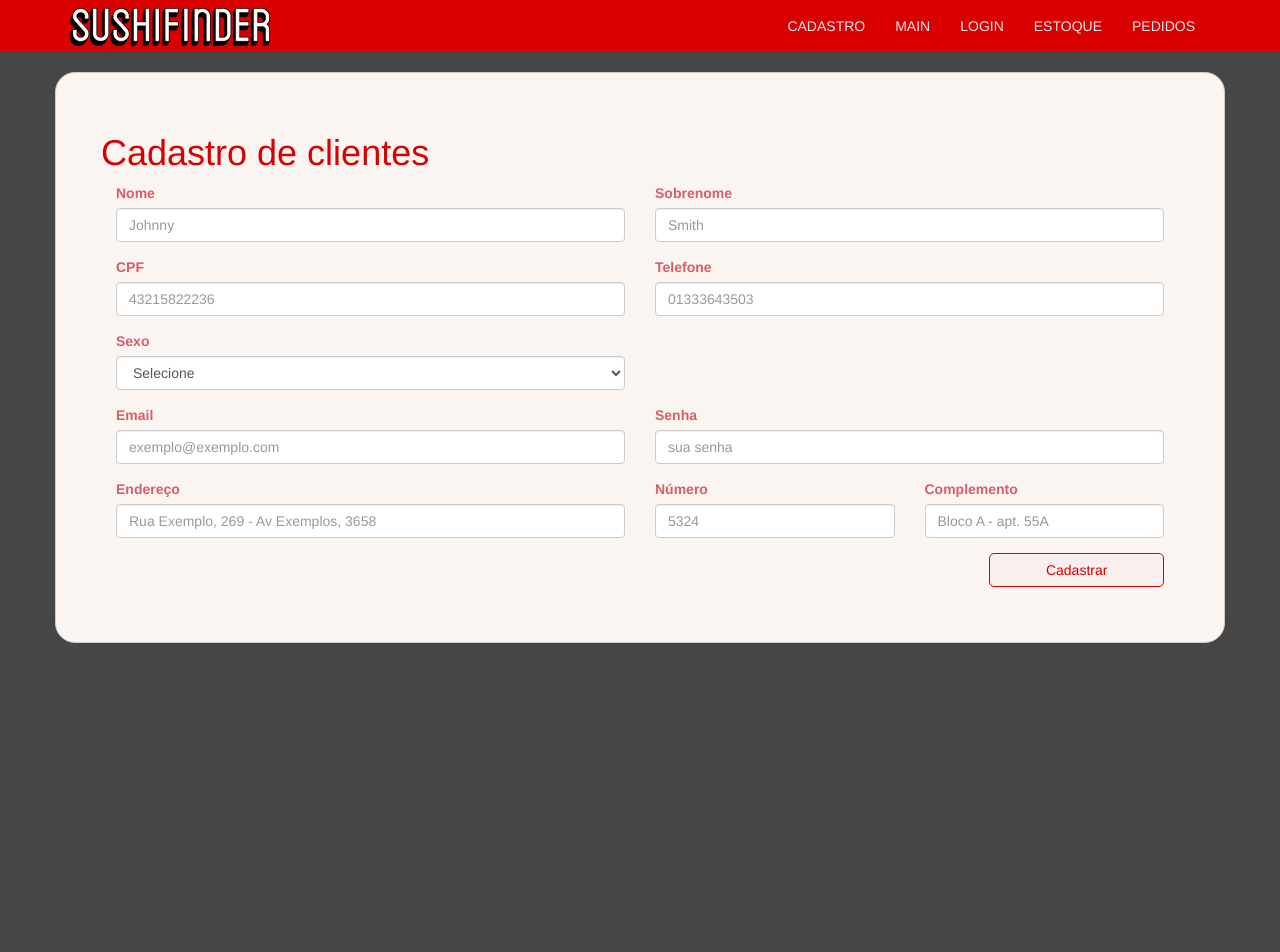
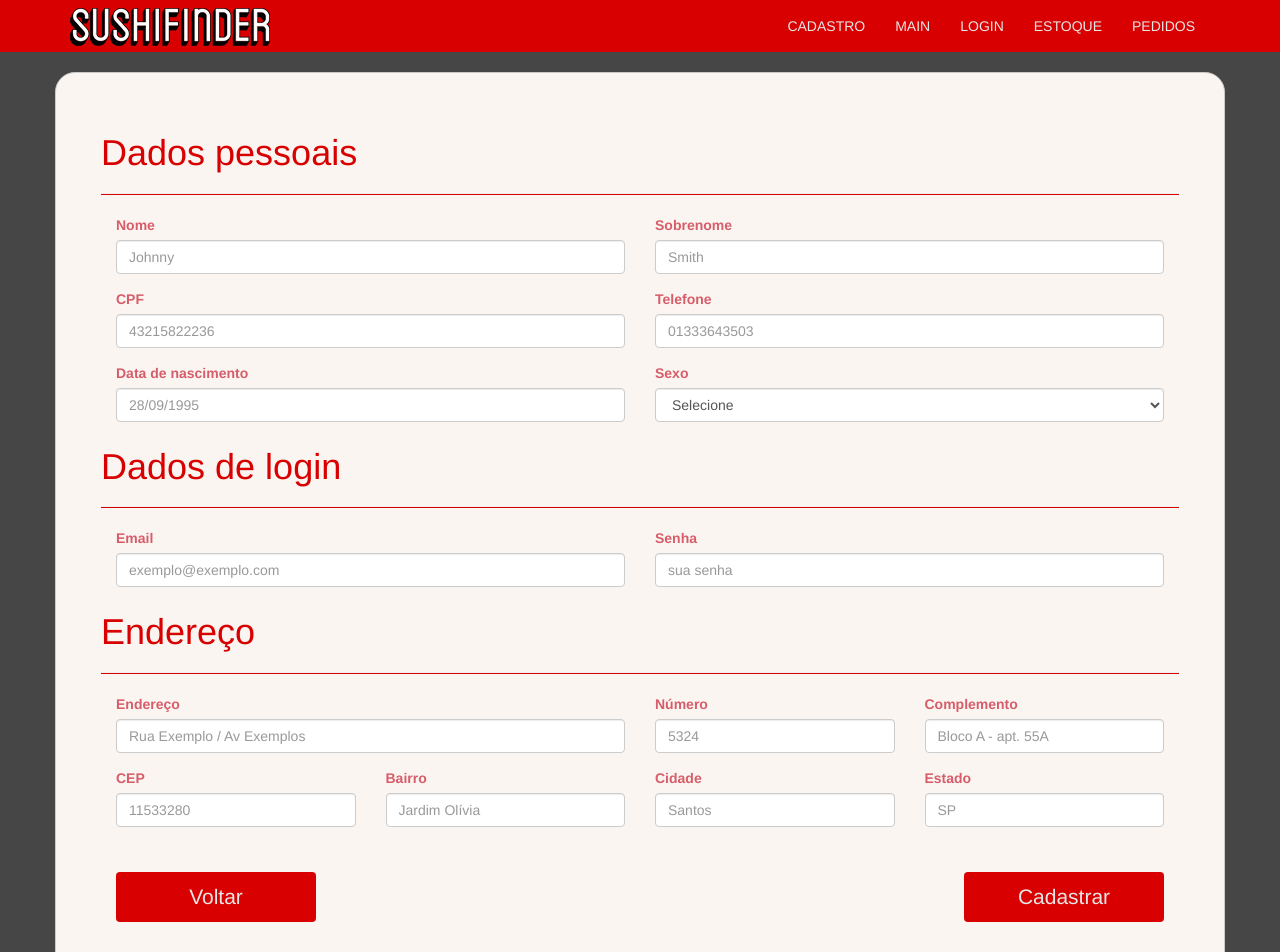
Before and after one commit to andrelr95/sushifinder-ui, an Angular app: page /cadastro in a window 1280 px wide. Shown: the top 952 px of the page. Before the commit the page ends 800 px from the top, so only its background shows below. Built offline with nearby package versions, Linux system fonts and the light colour scheme.

Commit message:
Cadastro #1 template

```diff
--- a/src/app/sushi-cadastro/sushi-cadastro.component.html
+++ b/src/app/sushi-cadastro/sushi-cadastro.component.html
@@ -1,7 +1,8 @@
 <form>
   <div class="container form-box">
     <div class="row">
-      <h1>Cadastro de clientes</h1>
+      <h1>Dados pessoais</h1>
+      <hr>
       <div class="form-group col-md-6 col-xs-12 col-sm-12">
         <label for="inputEmail">Nome</label>
         <input type="email" class="form-control input-custom" id="inputName" placeholder="Johnny">
@@ -19,15 +20,21 @@
         <input type="text" class="form-control input-custom" id="inputTel" placeholder="01333643503">
       </div>
       <div class="form-group col-md-6 col-xs-12 col-sm-12">
+        <label for="inputBirthDate">Data de nascimento</label>
+        <input type="text" class="form-control input-custom" id="inputBirthDate" placeholder="28/09/1995">
+      </div>
+      <div class="form-group col-md-6 col-xs-12 col-sm-12">
         <label for="inputSexo">Sexo</label>
         <select class="form-control">
           <option value="" selected disabled hidden>Selecione</option>
           <option value="M">Masculino</option>
-          <option value="F"> Feminino</option>
+          <option value="F">Feminino</option>
         </select>
       </div>
       </div>
       <div class="row">
+        <h1>Dados de login</h1>
+        <hr>
         <div class="form-group col-md-6 col-xs-12 col-sm-12">
           <label for="inputEmail">Email</label>
           <input type="email" class="form-control input-custom" id="inputEmail" placeholder="exemplo@exemplo.com">
@@ -37,20 +44,42 @@
           <input type="password" class="form-control input-custom" id="inputPassword" placeholder="sua senha">
         </div>
       </div>
+
     <div class="row">
+      <h1>Endereço</h1>
+      <hr>
       <div class="form-group col-md-6 col-xs-12 col-sm-12">
-        <label for="inputEmail">Endereço</label>
-        <input type="email" class="form-control input-custom" id="inputAddress" placeholder="Rua Exemplo, 269 - Av Exemplos, 3658">
+        <label for="inputAddress">Endereço</label>
+        <input type="text" class="form-control input-custom" id="inputAddress" placeholder="Rua Exemplo / Av Exemplos">
       </div>
       <div class="form-group col-md-3 col-xs-12 col-sm-12">
-        <label for="inputEmail">Número</label>
-        <input type="email" class="form-control input-custom" id="inputAddressNumber" placeholder="5324">
+        <label for="inputAddressNumber">Número</label>
+        <input type="text" class="form-control input-custom" id="inputAddressNumber" placeholder="5324">
       </div>
       <div class="form-group col-md-3 col-xs-12 col-sm-12">
-        <label for="inputEmail">Complemento</label>
-        <input type="email" class="form-control input-custom" id="inputAddressNumberComplement" placeholder="Bloco A - apt. 55A">
+        <label for="inputAddressNumberComplement">Complemento</label>
+        <input type="text" class="form-control input-custom" id="inputAddressNumberComplement" placeholder="Bloco A - apt. 55A">
+      </div>
+      <div class="form-group col-md-3 col-xs-12 col-sm-12">
+        <label for="inputAddressZipCode">CEP</label>
+        <input type="text" class="form-control input-custom" id="inputAddressZipCode" placeholder="11533280">
+      </div>
+      <div class="form-group col-md-3 col-xs-12 col-sm-12">
+        <label for="inputBairro">Bairro</label>
+        <input type="text" class="form-control input-custom" id="inputBairro" placeholder="Jardim Olívia">
+      </div>
+      <div class="form-group col-md-3 col-xs-12 col-sm-12">
+        <label for="inputCity">Cidade</label>
+        <input type="text" class="form-control input-custom" id="inputCity" placeholder="Santos">
+      </div>
+      <div class="form-group col-md-3 col-xs-12 col-sm-12">
+        <label for="inputState">Estado</label>
+        <input type="text" class="form-control input-custom" id="inputState" placeholder="SP">
       </div>
     </div>
-    <button type="submit" class="btn btn-login btn-custom col-md-2 col-md-offset-10 col-sm-12 col-xs-12">Cadastrar</button>
+    <div class="col-md-12 col-sm-12 col-xs-12 no-gap">
+        <button type="submit" class="btn btn-custom pull-left">Voltar</button>
+        <button type="submit" class="btn btn-custom pull-right">Cadastrar</button>
+    </div>
   </div>
 </form>
--- a/src/app/sushi-cadastro/sushi-cadastro.component.scss
+++ b/src/app/sushi-cadastro/sushi-cadastro.component.scss
@@ -1,11 +1,15 @@
-$background-main: #E4DFDC;
+
 $background-form: #FAF5F1;
-$background-main-active: #E4DFDC;
 $border-form: #CDC9C6;
-$background-login: #D75D6A;
 $color-font-light: #E6E6E6;
 $color-font-dark: #111111;
 $color-box-shadow: #9D444E;
+$background-main: #FAF5F1;
+$background-main-active: #E4DFDC;
+$background-login: #D80000;
+$color-font-light: #E6E6E6;
+$color-font-dark: #111111;
+$color-box-shadow: #D80000;
 
 $break-small: 360px;
 $break-large: 1200px;
@@ -18,3 +22,22 @@ $break-large: 1200px;
     background-color: $background-form;
     padding: 50px 60px;
 }
+
+.no-gap {
+    margin: 0;
+    padding: 0;
+}
+
+.btn-custom {
+    width: 200px;
+    height: 50px;
+    font-size: 1.5em;
+}
+
+.no-gap .btn-custom {
+    margin-top: 30px;
+}
+
+hr {
+    background-color: $background-login;
+}
```
Lines whose indentation alone changed are shown as unchanged.
